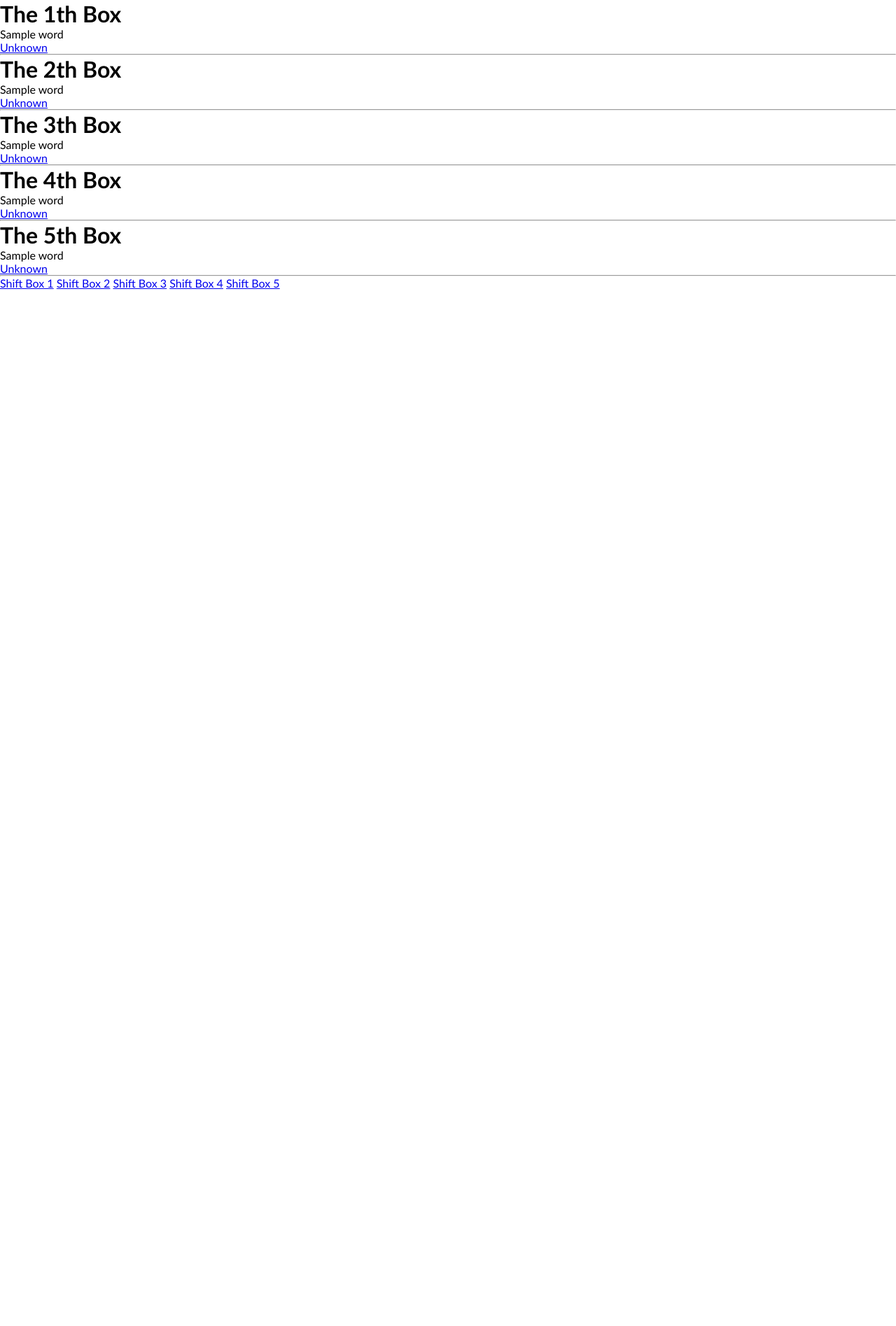
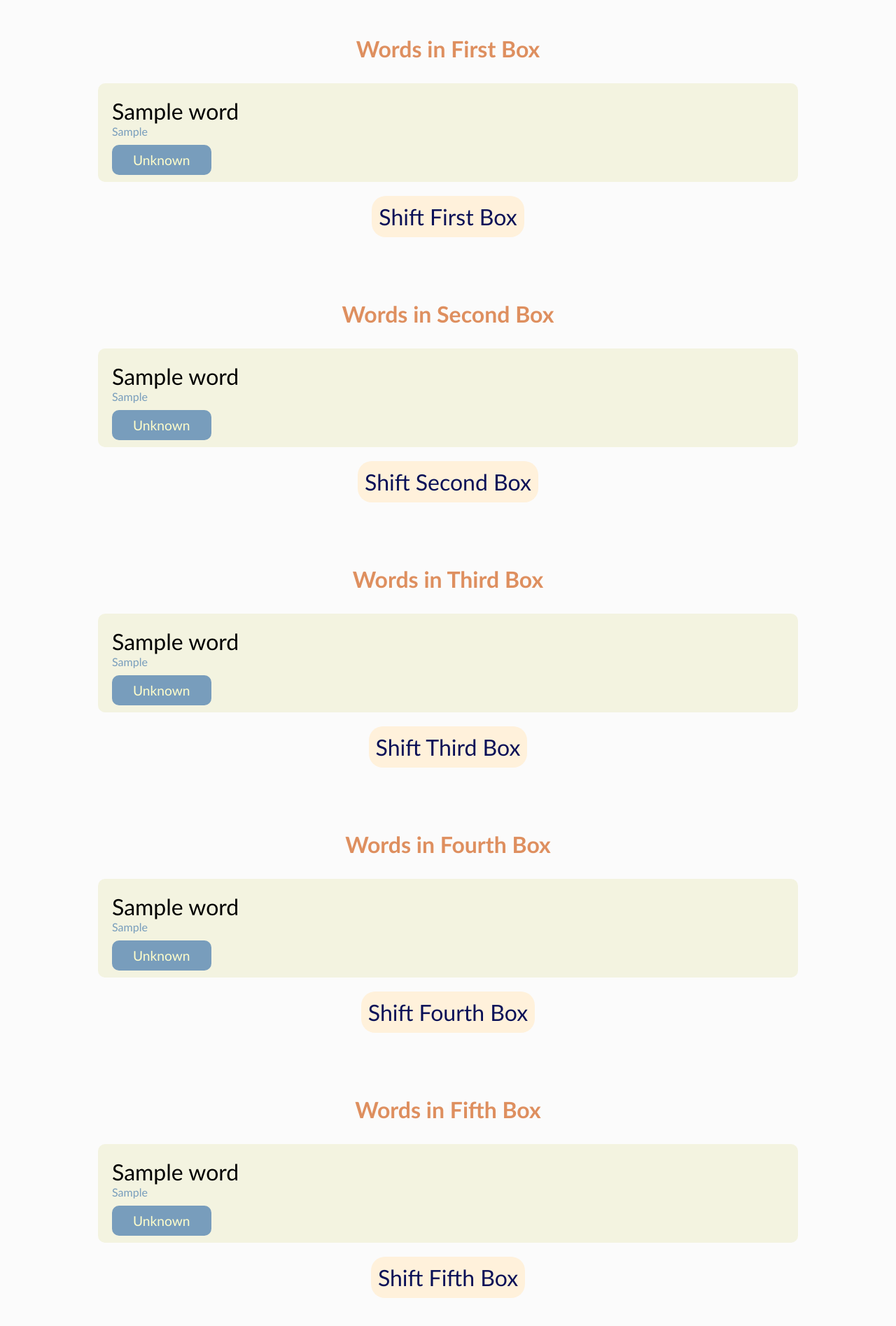
Before and after one commit to xadla/Leitner-Box, a Django app: page /boxes/shift/ in a window 1280 px wide. Shown: the whole page at 70% size. Before the commit the page ends 413 px from the top, so only its background shows below. Run offline with Django 5.2, Linux system fonts and the light colour scheme; tables that the repository leaves empty hold one stand-in row (values such as "Sample post").

Commit message:
add styles and shift

```diff
--- /dev/null
+++ b/boxes/static/boxes/shift.css
@@ -0,0 +1,61 @@
+.words{
+    background-color: #FBFBFB;
+    padding: 50px;
+    text-align: center;
+}
+
+.words h2{
+    font-size: 2rem;
+    color: #DE8F5F;
+    text-align: center;
+}
+
+.words a{
+    font-size: 2rem;
+    text-decoration: none;
+    color: #091057;
+    background-color: #FFF1DB;
+    padding: 10px;
+    text-align: center;
+    border-radius: 20px;
+    transition: background-color 0.4s ease;
+}
+
+.words a:hover{
+    background-color: #E4C087;
+}
+
+.word{
+    background-color: #F3F3E0;
+    width: 100%;
+    max-width: 1000px;
+    margin: 30px auto;
+    padding: 20px;
+    border-radius: 10px;
+    text-align: left;
+}
+
+.word h5{
+    font-size: 2rem;
+    font-weight: 300;
+}
+
+.word p{
+    color: #789DBC;
+    margin-bottom: 20px;
+}
+
+.word a{
+    text-decoration: none;
+    color: #FFFECB;
+    padding: 10px 30px;
+    margin-top: 50px;
+    background-color: #789DBC;
+    border-radius: 10px;
+    transition: background-color 0.3s ease;
+    font-size: 1.2rem;
+}
+
+.word a:hover{
+    background-color: #A2D2DF;
+}
--- a/boxes/templates/boxes/shift.html
+++ b/boxes/templates/boxes/shift.html
@@ -1,21 +1,79 @@
 {% extends "base.html" %}
+{% load static %}
+
+{% block style %}{% static "boxes/shift.css" %}{% endblock style %}
 
 {% block content %}
 
-    {% for word in words %}
-        <h1>The {{ forloop.counter }}th Box</h1>
-        {% for w in word %}
-            <p>{{ w.name }}</p>
-            <p>{{ w.explain }}</p>
+    {% if words1 %}
+        <div class="words">
+            <h2>Words in First Box</h2>
+            {% for word in words1 %}
+            <div class="word">
+                <h5>{{ word }}</h5>
+                <p>{{ word.example }}</p>
+                <a href="{% url 'boxes:unknown_word' word.id %}">Unknown</a>
+            </div>
+            {% endfor %}
+            <a href="{% url 'boxes:shift_box' id1 %}">Shift First Box</a>
+        </div>
+    {% endif %}
 
-            <a href="{% url 'boxes:unknown_word' w.id %}">Unknown</a>
-            <br>
-        {% endfor %}
-        <hr>
-    {% endfor %}
+    {% if words2 %}
+        <div class="words">
+            <h2>Words in Second Box</h2>
+            {% for word in words2 %}
+            <div class="word">
+                <h5>{{ word }}</h5>
+                <p>{{ word.example }}</p>
+                <a href="{% url 'boxes:unknown_word' word.id %}">Unknown</a>
+            </div>
+            {% endfor %}
+            <a href="{% url 'boxes:shift_box' id2 %}">Shift Second Box</a>
+        </div>
+    {% endif %}
 
-    {% for id in bId %}
-        <a href="{% url 'boxes:shift_box' id %}">Shift Box {{ forloop.counter }}</a>
-    {% endfor %}
+    {% if words3 %}
+        <div class="words">
+            <h2>Words in Third Box</h2>
+            {% for word in words3 %}
+            <div class="word">
+                <h5>{{ word }}</h5>
+                <p>{{ word.example }}</p>
+                <a href="{% url 'boxes:unknown_word' word.id %}">Unknown</a>
+            </div>
+            {% endfor %}
+            <a href="{% url 'boxes:shift_box' id3 %}">Shift Third Box</a>
+        </div>
+    {% endif %}
+
+
+    {% if words4 %}
+        <div class="words">
+            <h2>Words in Fourth Box</h2>
+            {% for word in words4 %}
+            <div class="word">
+                <h5>{{ word }}</h5>
+                <p>{{ word.example }}</p>
+                <a href="{% url 'boxes:unknown_word' word.id %}">Unknown</a>
+            </div>
+            {% endfor %}
+            <a href="{% url 'boxes:shift_box' id4 %}">Shift Fourth Box</a>
+        </div>
+    {% endif %}
+
+    {% if words5 %}
+        <div class="words">
+            <h2>Words in Fifth Box</h2>
+            {% for word in words5 %}
+            <div class="word">
+                <h5>{{ word }}</h5>
+                <p>{{ word.example }}</p>
+                <a href="{% url 'boxes:unknown_word' word.id %}">Unknown</a>
+            </div>
+            {% endfor %}
+            <a href="{% url 'boxes:shift_box' id5 %}">Shift Fifth Box</a>
+        </div>
+    {% endif %}
 
 {% endblock content %}
--- a/boxes/views.py
+++ b/boxes/views.py
@@ -237,30 +237,49 @@ class ShiftBoxes(View):
         box4 = BoxLevelFour.objects.first().box_words_four.first()
         box5 = BoxLevelFive.objects.first().box_words_five.first()
 
-        words = []
-        boxes_id = []
+        words1 = []
+        box_id1 = 0
+
+        words2 = []
+        box_id2 = 0
+
+        words3 = []
+        box_id3 = 0
+
+        words4 = []
+        box_id4 = 0
+
+        words5 = []
+        box_id5 = 0
 
         if box1:
-            words.append(list(box1.words.all()))
-            boxes_id.append(box1.id)
+            words1 = box1.words.all()
+            box_id1 = box1.id
 
         if box2:
-            words.append(list(box2.words.all()))
-            boxes_id.append(box2.id)
+            words2 = box2.words.all()
+            box_id2 = box2.id
 
         if box3:
-            words.append(list(box3.words.all()))
-            boxes_id.append(box3.id)
+            words3 = box3.words.all()
+            box_id3 = box3.id
 
         if box4:
-            words.append(list(box4.words.all()))
-            boxes_id.append(box4.id)
+            words4 = box4.words.all()
+            box_id4 = box4.id
 
         if box5:
-            words.append(list(box5.words.all()))
-            boxes_id.append(box5.id)
+            words5 = box5.words.all()
+            box_id5 = box5.id
 
-        return render(request, self.template_name, {"words": words, "bId": boxes_id})
+        return render(request, self.template_name, {
+            "words1": words1, "id1": box_id1,
+            "words2": words2, "id2": box_id2,
+            "words3": words3, "id3": box_id3,
+            "words4": words4, "id4": box_id4,
+            "words5": words5, "id5": box_id5,
+            }
+        )
 
 
 class UnknownWordView(View):
@@ -296,6 +315,8 @@ class ShiftBoxView(View):
 
                 newBox = BoxLevelTwo.objects.first()
                 if newBox.size < newBox.capacity:
+                    newBox.size += 1
+                    newBox.save()
                     box.box_level_two = newBox
                     box.box_level_one.size -= 1
                     box.box_level_one.save()
@@ -303,13 +324,15 @@ class ShiftBoxView(View):
                     box.save()
 
                 else:
-                    messages.error(request, "Next State is full!")
+                    messages.error(request, "Next Level is full!")
                     return redirect(request.META.get('HTTP_REFERER', 'pages:home'))
 
             elif box.box_level_two:
 
                 newBox = BoxLevelThree.objects.first()
                 if newBox.size < newBox.capacity:
+                    newBox.size += 1
+                    newBox.save()
                     box.box_level_three = newBox
                     box.box_level_two.size -= 1
                     box.box_level_two.save()
@@ -317,13 +340,15 @@ class ShiftBoxView(View):
                     box.save()
 
                 else:
-                    messages.error(request, "Next State is full!")
+                    messages.error(request, "Next Level is full!")
                     return redirect(request.META.get('HTTP_REFERER', 'pages:home'))
 
             elif box.box_level_three:
 
                 newBox = BoxLevelFour.objects.first()
                 if newBox.size < newBox.capacity:
+                    newBox.size += 1
+                    newBox.save()
                     box.box_level_four = newBox
                     box.box_level_three.size -= 1
                     box.box_level_three.save()
@@ -331,13 +356,15 @@ class ShiftBoxView(View):
                     box.save()
 
                 else:
-                    messages.error(request, "Next State is full!")
+                    messages.error(request, "Next Level is full!")
                     return redirect(request.META.get('HTTP_REFERER', 'pages:home'))
 
             elif box.box_level_four:
 
                 newBox = BoxLevelFive.objects.first()
                 if newBox.size < newBox.capacity:
+                    newBox.size += 1
+                    newBox.save()
                     box.box_level_five = newBox
                     box.box_level_four.size -= 1
                     box.box_level_four.save()
@@ -345,7 +372,7 @@ class ShiftBoxView(View):
                     box.save()
 
                 else:
-                    messages.error(request, "Next State is full!")
+                    messages.error(request, "Next Level is full!")
                     return redirect(request.META.get('HTTP_REFERER', 'pages:home'))
 
             else:
```
Also changed, not shown: Leitner/settings.py (+6 -6 lines), boxes/static/boxes/box_word.css (added, +91 -0 lines), boxes/static/boxes/boxes.css (+35 -1 lines), boxes/templates/boxes/box.html (deleted, +0 -10 lines), boxes/templates/boxes/box_word.html (+17 -2 lines), boxes/templates/boxes/boxes.html (+5 -2 lines), boxes/static/boxes/box.css (deleted).
